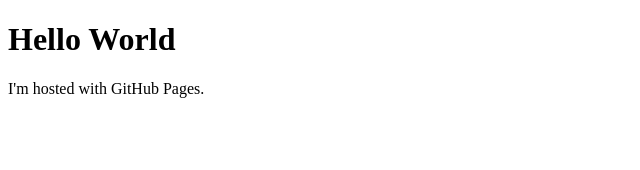
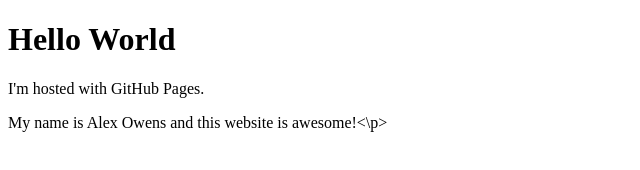
Before and after one commit to Xelasnewo/Xelasnewo.github.io, a plain HTML site: page index.html in a window 1280 px wide. Shown: the whole page, without its empty margins (0-640 px from the left). Drawn offline with Linux system fonts and the light colour scheme.

Commit message:
Update index.html

```diff
--- a/index.html
+++ b/index.html
@@ -3,5 +3,6 @@
   <body>
     <h1>Hello World</h1>
     <p>I'm hosted with GitHub Pages.</p>
+    <p>My name is Alex Owens and this website is awesome!<\p>
   </body>
 </html>
```
